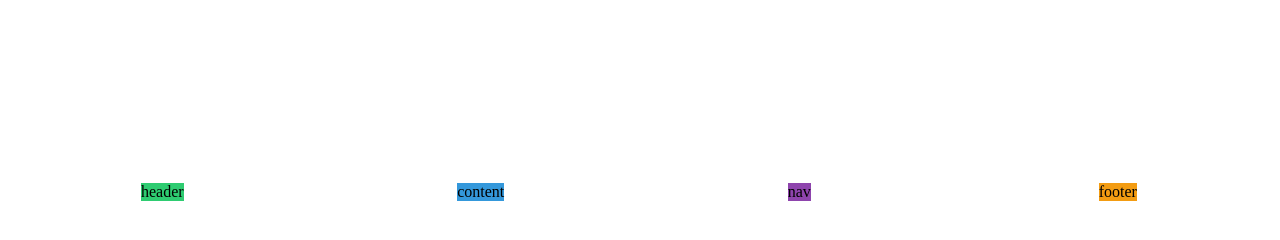
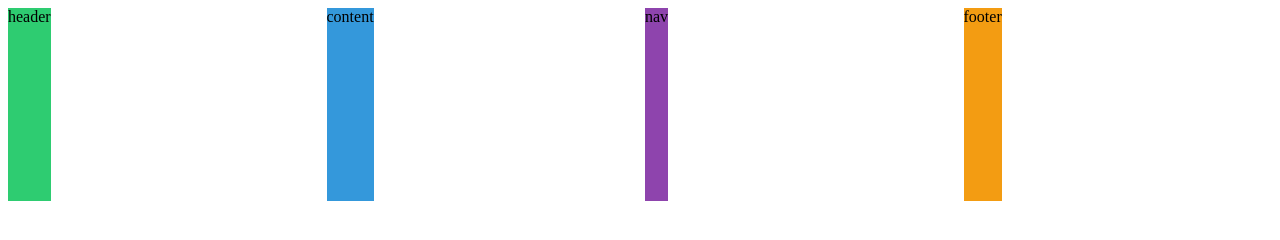
Before and after one commit to DoubleS-Lee/scss-masterclass, a plain HTML site: page index.html in a window 1280 px wide. Drawn offline with Linux system fonts and the light colour scheme.

Commit message:
2.8:place-items 적용법

```diff
--- a/styles.css
+++ b/styles.css
@@ -4,8 +4,7 @@
   height: 100vh;
   grid-template-columns: repeat(4, 1fr);
   grid-template-rows: repeat(4, 1fr);
-  justify-items: center;
-  align-items: end;
+  place-items: stretch start;
 }
 
 .header {
```
